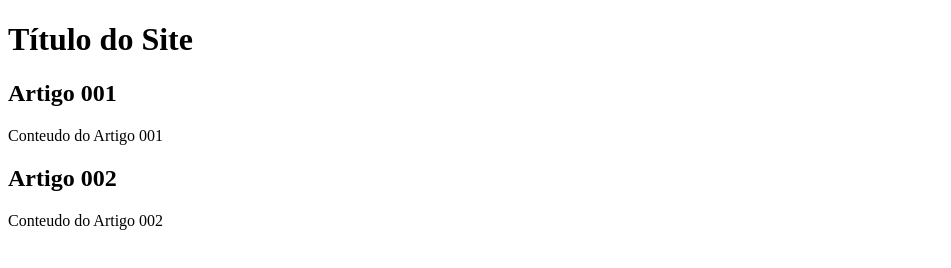
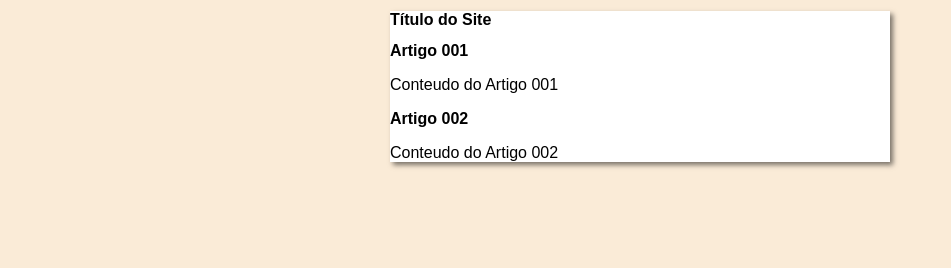
Before and after one commit to Vamdez/projeto-site, a plain HTML site: page index.html in a window 1280 px wide. Shown: the whole page, without its empty margins (0-951 px from the left). Drawn offline with Linux system fonts and the light colour scheme.

Commit message:
iniciei o design

```diff
--- /dev/null
+++ b/estilos/style.css
@@ -0,0 +1,15 @@
+*{
+    font-family: Arial, Helvetica, sans-serif;
+    font-size: 16px;
+}
+
+body{
+    background-color: antiquewhite;
+}
+
+main{
+    background-color: white;
+    width: 500px;
+    margin: auto;
+    box-shadow: 3px 3px 5px rgba(0, 0, 0, 0.521);
+}
--- a/index.html
+++ b/index.html
@@ -5,6 +5,7 @@
     <meta http-equiv="X-UA-Compatible" content="IE=edge">
     <meta name="viewport" content="width=device-width, initial-scale=1.0">
     <title>Title</title>
+    <link rel="stylesheet" href="estilos/style.css">
 </head>
 <body>
     <main>
```
